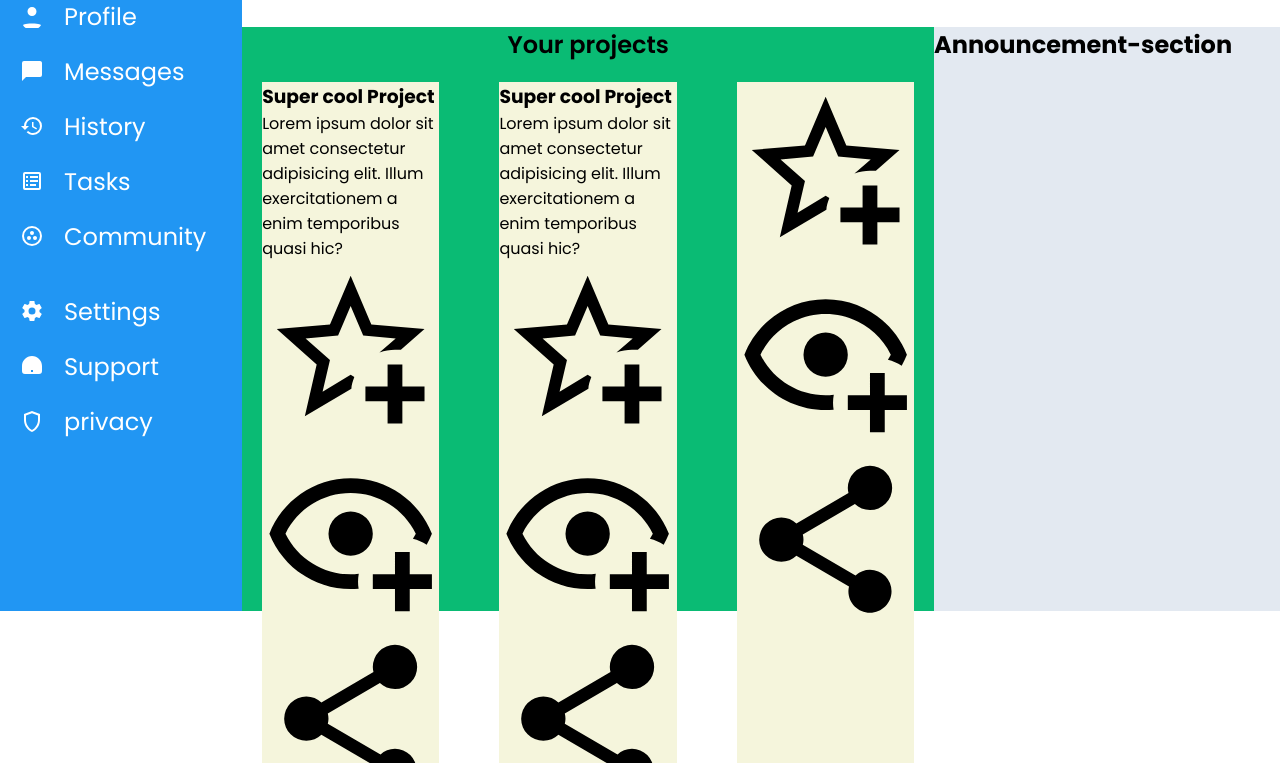
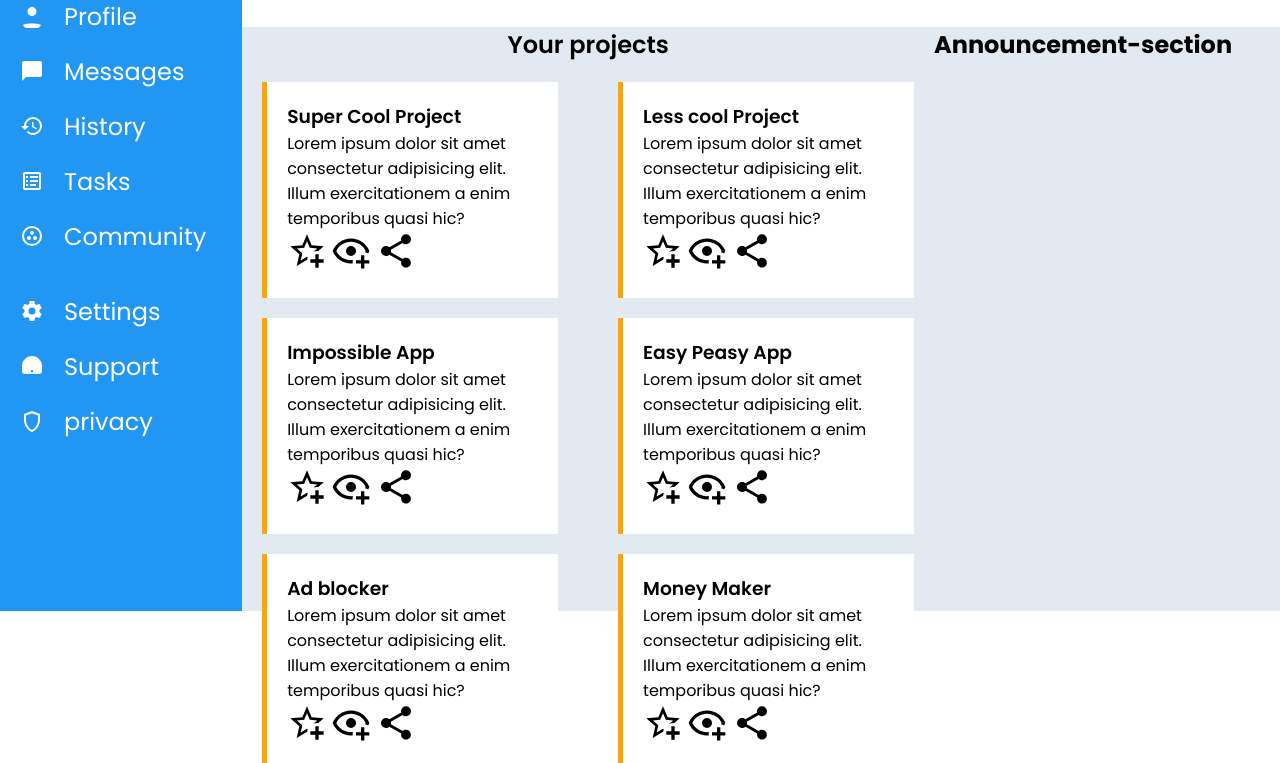
Before and after one commit to Hariprasad1303/OdinProject2, a website built with Parcel: page OdinProject2/src/index.html in a window 1280 px wide. Shown: the part 189-952 px from the top of the page. Built offline with nearby package versions, Linux system fonts and the light colour scheme.

Commit message:
new commit

```diff
--- a/OdinProject2/src/index.html
+++ b/OdinProject2/src/index.html
@@ -156,7 +156,7 @@
         <h2>Your projects</h2>
         <div class="project project1">
             <div class="contents-section">
-              <h3>Super cool Project</h3>
+              <h3>Super Cool Project</h3>
               <p>Lorem ipsum dolor sit amet consectetur adipisicing elit. Illum exercitationem a enim temporibus quasi hic?</p>
             </div>
             <div class="icons-section">
@@ -168,7 +168,7 @@
                   <title>eye-plus-outline</title>
                   <path d="M12,4.5C7,4.5 2.73,7.61 1,12C2.73,16.39 7,19.5 12,19.5C12.36,19.5 12.72,19.5 13.08,19.45C13.03,19.13 13,18.82 13,18.5C13,18.14 13.04,17.78 13.1,17.42C12.74,17.46 12.37,17.5 12,17.5C8.24,17.5 4.83,15.36 3.18,12C4.83,8.64 8.24,6.5 12,6.5C15.76,6.5 19.17,8.64 20.82,12C20.7,12.24 20.56,12.45 20.43,12.68C21.09,12.84 21.72,13.11 22.29,13.5C22.56,13 22.8,12.5 23,12C21.27,7.61 17,4.5 12,4.5M12,9A3,3 0 0,0 9,12A3,3 0 0,0 12,15A3,3 0 0,0 15,12A3,3 0 0,0 12,9M18,14.5V17.5H15V19.5H18V22.5H20V19.5H23V17.5H20V14.5H18Z" />
                 </svg>
-                <svg xmlns="http://www.w3.org/2000/svg" viewBox="0 0 24 24">
+                <svg xmlns="http://www.w3.org/2000/svg" viewBox="0 0 24 24" class="project-icon">
                   <title>share-variant</title>
                   <path d="M18,16.08C17.24,16.08 16.56,16.38 16.04,16.85L8.91,12.7C8.96,12.47 9,12.24 9,12C9,11.76 8.96,11.53 8.91,11.3L15.96,7.19C16.5,7.69 17.21,8 18,8A3,3 0 0,0 21,5A3,3 0 0,0 18,2A3,3 0 0,0 15,5C15,5.24 15.04,5.47 15.09,5.7L8.04,9.81C7.5,9.31 6.79,9 6,9A3,3 0 0,0 3,12A3,3 0 0,0 6,15C6.79,15 7.5,14.69 8.04,14.19L15.16,18.34C15.11,18.55 15.08,18.77 15.08,19C15.08,20.61 16.39,21.91 18,21.91C19.61,21.91 20.92,20.61 20.92,19A2.92,2.92 0 0,0 18,16.08Z" />
                 </svg>
@@ -176,7 +176,7 @@
         </div>
         <div class="project project2">
             <div class="contents-section">
-               <h3>Super cool Project</h3>
+               <h3>Less cool Project</h3>
                <p>Lorem ipsum dolor sit amet consectetur adipisicing elit. Illum exercitationem a enim temporibus quasi hic?</p>
             </div>
             <div class="icons-section">
@@ -188,7 +188,7 @@
                   <title>eye-plus-outline</title>
                   <path d="M12,4.5C7,4.5 2.73,7.61 1,12C2.73,16.39 7,19.5 12,19.5C12.36,19.5 12.72,19.5 13.08,19.45C13.03,19.13 13,18.82 13,18.5C13,18.14 13.04,17.78 13.1,17.42C12.74,17.46 12.37,17.5 12,17.5C8.24,17.5 4.83,15.36 3.18,12C4.83,8.64 8.24,6.5 12,6.5C15.76,6.5 19.17,8.64 20.82,12C20.7,12.24 20.56,12.45 20.43,12.68C21.09,12.84 21.72,13.11 22.29,13.5C22.56,13 22.8,12.5 23,12C21.27,7.61 17,4.5 12,4.5M12,9A3,3 0 0,0 9,12A3,3 0 0,0 12,15A3,3 0 0,0 15,12A3,3 0 0,0 12,9M18,14.5V17.5H15V19.5H18V22.5H20V19.5H23V17.5H20V14.5H18Z" />
                 </svg>
-                <svg xmlns="http://www.w3.org/2000/svg" viewBox="0 0 24 24">
+                <svg xmlns="http://www.w3.org/2000/svg" viewBox="0 0 24 24" class="project-icon">
                   <title>share-variant</title>
                   <path d="M18,16.08C17.24,16.08 16.56,16.38 16.04,16.85L8.91,12.7C8.96,12.47 9,12.24 9,12C9,11.76 8.96,11.53 8.91,11.3L15.96,7.19C16.5,7.69 17.21,8 18,8A3,3 0 0,0 21,5A3,3 0 0,0 18,2A3,3 0 0,0 15,5C15,5.24 15.04,5.47 15.09,5.7L8.04,9.81C7.5,9.31 6.79,9 6,9A3,3 0 0,0 3,12A3,3 0 0,0 6,15C6.79,15 7.5,14.69 8.04,14.19L15.16,18.34C15.11,18.55 15.08,18.77 15.08,19C15.08,20.61 16.39,21.91 18,21.91C19.61,21.91 20.92,20.61 20.92,19A2.92,2.92 0 0,0 18,16.08Z" />
                 </svg>
@@ -196,7 +196,8 @@
         </div>
         <div class="project project3">
             <div class="contents-section">
-
+               <h3>Impossible App</h3>
+                <p>Lorem ipsum dolor sit amet consectetur adipisicing elit. Illum exercitationem a enim temporibus quasi hic?</p>
             </div>
             <div class="icons-section">
               <svg xmlns="http://www.w3.org/2000/svg" viewBox="0 0 24 24" class="project-icon">
@@ -207,7 +208,7 @@
                   <title>eye-plus-outline</title>
                   <path d="M12,4.5C7,4.5 2.73,7.61 1,12C2.73,16.39 7,19.5 12,19.5C12.36,19.5 12.72,19.5 13.08,19.45C13.03,19.13 13,18.82 13,18.5C13,18.14 13.04,17.78 13.1,17.42C12.74,17.46 12.37,17.5 12,17.5C8.24,17.5 4.83,15.36 3.18,12C4.83,8.64 8.24,6.5 12,6.5C15.76,6.5 19.17,8.64 20.82,12C20.7,12.24 20.56,12.45 20.43,12.68C21.09,12.84 21.72,13.11 22.29,13.5C22.56,13 22.8,12.5 23,12C21.27,7.61 17,4.5 12,4.5M12,9A3,3 0 0,0 9,12A3,3 0 0,0 12,15A3,3 0 0,0 15,12A3,3 0 0,0 12,9M18,14.5V17.5H15V19.5H18V22.5H20V19.5H23V17.5H20V14.5H18Z" />
                 </svg>
-                <svg xmlns="http://www.w3.org/2000/svg" viewBox="0 0 24 24">
+                <svg xmlns="http://www.w3.org/2000/svg" viewBox="0 0 24 24" class="project-icon">
                   <title>share-variant</title>
                   <path d="M18,16.08C17.24,16.08 16.56,16.38 16.04,16.85L8.91,12.7C8.96,12.47 9,12.24 9,12C9,11.76 8.96,11.53 8.91,11.3L15.96,7.19C16.5,7.69 17.21,8 18,8A3,3 0 0,0 21,5A3,3 0 0,0 18,2A3,3 0 0,0 15,5C15,5.24 15.04,5.47 15.09,5.7L8.04,9.81C7.5,9.31 6.79,9 6,9A3,3 0 0,0 3,12A3,3 0 0,0 6,15C6.79,15 7.5,14.69 8.04,14.19L15.16,18.34C15.11,18.55 15.08,18.77 15.08,19C15.08,20.61 16.39,21.91 18,21.91C19.61,21.91 20.92,20.61 20.92,19A2.92,2.92 0 0,0 18,16.08Z" />
                 </svg>
@@ -215,7 +216,8 @@
         </div>
         <div class="project project4">
             <div class="contents-section">
-
+              <h3>Easy Peasy App</h3>
+              <p>Lorem ipsum dolor sit amet consectetur adipisicing elit. Illum exercitationem a enim temporibus quasi hic?</p>
             </div>
             <div class="icons-section">
               <svg xmlns="http://www.w3.org/2000/svg" viewBox="0 0 24 24" class="project-icon">
@@ -226,7 +228,7 @@
                   <title>eye-plus-outline</title>
                   <path d="M12,4.5C7,4.5 2.73,7.61 1,12C2.73,16.39 7,19.5 12,19.5C12.36,19.5 12.72,19.5 13.08,19.45C13.03,19.13 13,18.82 13,18.5C13,18.14 13.04,17.78 13.1,17.42C12.74,17.46 12.37,17.5 12,17.5C8.24,17.5 4.83,15.36 3.18,12C4.83,8.64 8.24,6.5 12,6.5C15.76,6.5 19.17,8.64 20.82,12C20.7,12.24 20.56,12.45 20.43,12.68C21.09,12.84 21.72,13.11 22.29,13.5C22.56,13 22.8,12.5 23,12C21.27,7.61 17,4.5 12,4.5M12,9A3,3 0 0,0 9,12A3,3 0 0,0 12,15A3,3 0 0,0 15,12A3,3 0 0,0 12,9M18,14.5V17.5H15V19.5H18V22.5H20V19.5H23V17.5H20V14.5H18Z" />
                 </svg>
-                <svg xmlns="http://www.w3.org/2000/svg" viewBox="0 0 24 24">
+                <svg xmlns="http://www.w3.org/2000/svg" viewBox="0 0 24 24" class="project-icon">
                   <title>share-variant</title>
                   <path d="M18,16.08C17.24,16.08 16.56,16.38 16.04,16.85L8.91,12.7C8.96,12.47 9,12.24 9,12C9,11.76 8.96,11.53 8.91,11.3L15.96,7.19C16.5,7.69 17.21,8 18,8A3,3 0 0,0 21,5A3,3 0 0,0 18,2A3,3 0 0,0 15,5C15,5.24 15.04,5.47 15.09,5.7L8.04,9.81C7.5,9.31 6.79,9 6,9A3,3 0 0,0 3,12A3,3 0 0,0 6,15C6.79,15 7.5,14.69 8.04,14.19L15.16,18.34C15.11,18.55 15.08,18.77 15.08,19C15.08,20.61 16.39,21.91 18,21.91C19.61,21.91 20.92,20.61 20.92,19A2.92,2.92 0 0,0 18,16.08Z" />
                 </svg>
@@ -234,7 +236,8 @@
         </div>
         <div class="project project5">
             <div class="contents-section">
-
+              <h3>Ad blocker</h3>
+              <p>Lorem ipsum dolor sit amet consectetur adipisicing elit. Illum exercitationem a enim temporibus quasi hic?</p>
             </div>
             <div class="icons-section">
               <svg xmlns="http://www.w3.org/2000/svg" viewBox="0 0 24 24" class="project-icon">
@@ -245,7 +248,7 @@
                   <title>eye-plus-outline</title>
                   <path d="M12,4.5C7,4.5 2.73,7.61 1,12C2.73,16.39 7,19.5 12,19.5C12.36,19.5 12.72,19.5 13.08,19.45C13.03,19.13 13,18.82 13,18.5C13,18.14 13.04,17.78 13.1,17.42C12.74,17.46 12.37,17.5 12,17.5C8.24,17.5 4.83,15.36 3.18,12C4.83,8.64 8.24,6.5 12,6.5C15.76,6.5 19.17,8.64 20.82,12C20.7,12.24 20.56,12.45 20.43,12.68C21.09,12.84 21.72,13.11 22.29,13.5C22.56,13 22.8,12.5 23,12C21.27,7.61 17,4.5 12,4.5M12,9A3,3 0 0,0 9,12A3,3 0 0,0 12,15A3,3 0 0,0 15,12A3,3 0 0,0 12,9M18,14.5V17.5H15V19.5H18V22.5H20V19.5H23V17.5H20V14.5H18Z" />
                 </svg>
-                <svg xmlns="http://www.w3.org/2000/svg" viewBox="0 0 24 24">
+                <svg xmlns="http://www.w3.org/2000/svg" viewBox="0 0 24 24"  class="project-icon">
                   <title>share-variant</title>
                   <path d="M18,16.08C17.24,16.08 16.56,16.38 16.04,16.85L8.91,12.7C8.96,12.47 9,12.24 9,12C9,11.76 8.96,11.53 8.91,11.3L15.96,7.19C16.5,7.69 17.21,8 18,8A3,3 0 0,0 21,5A3,3 0 0,0 18,2A3,3 0 0,0 15,5C15,5.24 15.04,5.47 15.09,5.7L8.04,9.81C7.5,9.31 6.79,9 6,9A3,3 0 0,0 3,12A3,3 0 0,0 6,15C6.79,15 7.5,14.69 8.04,14.19L15.16,18.34C15.11,18.55 15.08,18.77 15.08,19C15.08,20.61 16.39,21.91 18,21.91C19.61,21.91 20.92,20.61 20.92,19A2.92,2.92 0 0,0 18,16.08Z" />
                 </svg>
@@ -253,7 +256,8 @@
         </div>
         <div class="project project6">
             <div class="contents-section">
-
+               <h3>Money Maker</h3>
+              <p>Lorem ipsum dolor sit amet consectetur adipisicing elit. Illum exercitationem a enim temporibus quasi hic?</p>
             </div>
             <div class="icons-section">
               <svg xmlns="http://www.w3.org/2000/svg" viewBox="0 0 24 24" class="project-icon">
@@ -264,7 +268,7 @@
                   <title>eye-plus-outline</title>
                   <path d="M12,4.5C7,4.5 2.73,7.61 1,12C2.73,16.39 7,19.5 12,19.5C12.36,19.5 12.72,19.5 13.08,19.45C13.03,19.13 13,18.82 13,18.5C13,18.14 13.04,17.78 13.1,17.42C12.74,17.46 12.37,17.5 12,17.5C8.24,17.5 4.83,15.36 3.18,12C4.83,8.64 8.24,6.5 12,6.5C15.76,6.5 19.17,8.64 20.82,12C20.7,12.24 20.56,12.45 20.43,12.68C21.09,12.84 21.72,13.11 22.29,13.5C22.56,13 22.8,12.5 23,12C21.27,7.61 17,4.5 12,4.5M12,9A3,3 0 0,0 9,12A3,3 0 0,0 12,15A3,3 0 0,0 15,12A3,3 0 0,0 12,9M18,14.5V17.5H15V19.5H18V22.5H20V19.5H23V17.5H20V14.5H18Z" />
                 </svg>
-                <svg xmlns="http://www.w3.org/2000/svg" viewBox="0 0 24 24">
+                <svg xmlns="http://www.w3.org/2000/svg" viewBox="0 0 24 24" class="project-icon">
                   <title>share-variant</title>
                   <path d="M18,16.08C17.24,16.08 16.56,16.38 16.04,16.85L8.91,12.7C8.96,12.47 9,12.24 9,12C9,11.76 8.96,11.53 8.91,11.3L15.96,7.19C16.5,7.69 17.21,8 18,8A3,3 0 0,0 21,5A3,3 0 0,0 18,2A3,3 0 0,0 15,5C15,5.24 15.04,5.47 15.09,5.7L8.04,9.81C7.5,9.31 6.79,9 6,9A3,3 0 0,0 3,12A3,3 0 0,0 6,15C6.79,15 7.5,14.69 8.04,14.19L15.16,18.34C15.11,18.55 15.08,18.77 15.08,19C15.08,20.61 16.39,21.91 18,21.91C19.61,21.91 20.92,20.61 20.92,19A2.92,2.92 0 0,0 18,16.08Z" />
                 </svg>
--- a/OdinProject2/src/style.css
+++ b/OdinProject2/src/style.css
@@ -159,19 +159,51 @@
 .project-section{
     grid-row:1/4;
     grid-column:1/3 ;
-    background-color: #0abb74;
     display: grid;
-    grid-template-columns: 1fr 1fr 1fr;
-    grid-template-rows: 1fr 3fr 3fr;
+    grid-template-columns:1fr 1fr;
+    grid-template-rows:1fr 1fr 1fr;
     gap:20px;
 }
 .project-section h2{
     grid-row: 1/2;
-    grid-column: 1/4;
+    grid-column: 1/3;
     text-align: center;
     font-weight: 600;
 }
+.project1{
+    grid-row:2/3;
+    grid-column:1/2 ;
+}
+.project2{
+    grid-row:2/3 ;
+    grid-column:2/3;
+}
+.project3{
+    grid-row:3/4 ;
+    grid-column:1/2;
+}
+.project4{
+    grid-row:3/4 ;
+    grid-column:2/3;
+}
+.project5{
+    grid-row:4/5 ;
+    grid-column:1/2;
+}
+.project6{
+    grid-row:4/5 ;
+    grid-column:2/3;
+}
 .project{
-    background-color: beige;
+    background-color:white;
     margin: 0px 20px;
+    border-left: 5px solid orange;
+    padding: 20px;
 }
+.project h3{
+    font-weight: 600;
+}
+.project-icon{
+    height: 40px;
+    width: 40px;
+}
```
Lines whose indentation alone changed are shown as unchanged.
